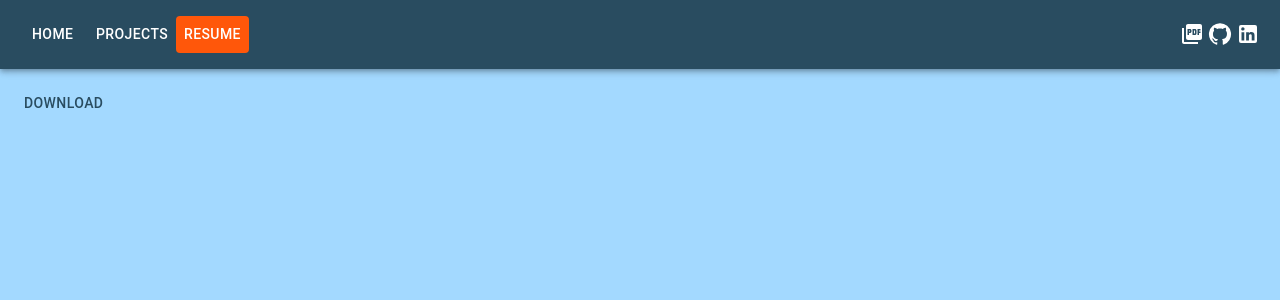
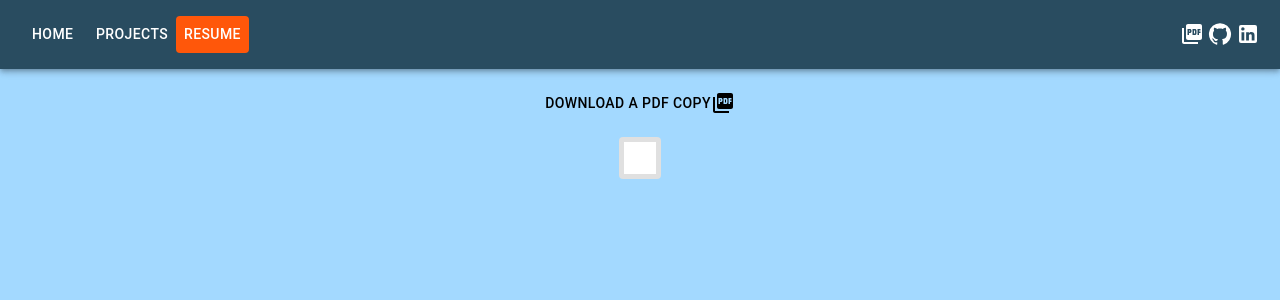
Before and after one commit to lalexgap/website, a React (Vite) app: page /resume in a window 1280 px wide. Shown: the top 300 px of the page. Built offline with nearby package versions, Linux system fonts and the light colour scheme; no server answers.

Commit message:
Resume styling

```diff
--- a/src/routes/Resume.tsx
+++ b/src/routes/Resume.tsx
@@ -1,6 +1,7 @@
 import { useEffect, useState } from "react";
 import Markdown from "react-markdown";
-import { Box, Button } from "@mui/material";
+import { Box, Button, Container, Link } from "@mui/material";
+import PictureAsPdfIcon from "@mui/icons-material/PictureAsPdf";
 const GITHUB_RESUME_URL =
   "https://raw.githubusercontent.com/lalexgap/resume/main/resume.md";
 
@@ -15,13 +16,34 @@ function Resume(): React.ReactElement {
   });
 
   return (
-    <div>
-      <Box sx={{ padding: "1rem" }}>
-        <Button onClick={() => window.open("/resume.pdf")}>Download</Button>
-
+    <Container
+      sx={{
+        display: "flex",
+        flexDirection: "column",
+        alignItems: "center",
+        paddingTop: "1rem",
+      }}
+    >
+      <Link color="inherit" href="/resume.pdf">
+        <Button color="inherit">
+          Download a PDF copy
+          <PictureAsPdfIcon />
+        </Button>
+      </Link>
+      <Box
+        sx={{
+          padding: "1rem",
+          background: "white",
+          marginTop: "1rem",
+          borderRadius: 1,
+          fontPalette: "text.primary",
+          fontFamily: "monospace",
+          border: "5px solid rgba(0, 0, 0, 0.12)",
+        }}
+      >
         <Markdown>{resumeMarkdown}</Markdown>
       </Box>
-    </div>
+    </Container>
   );
 }
 export default Resume;
```
